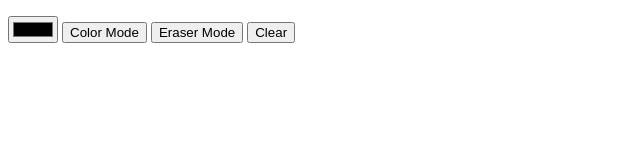
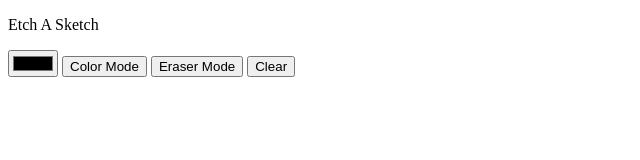
Before and after one commit to kondziet/etch-a-sketch, a plain HTML site: page index.html in a window 1280 px wide. Shown: the whole page, without its empty margins (0-640 px from the left). Drawn offline with Linux system fonts and the light colour scheme.

Commit message:
Fix typos

```diff
--- a/index.html
+++ b/index.html
@@ -10,7 +10,7 @@
 </head>
 <body>
     <header class="header">
-        <p id="logo"></p>
+        <p id="banner">Etch A Sketch</p>
     </header>
 
     <main class="main">
```
